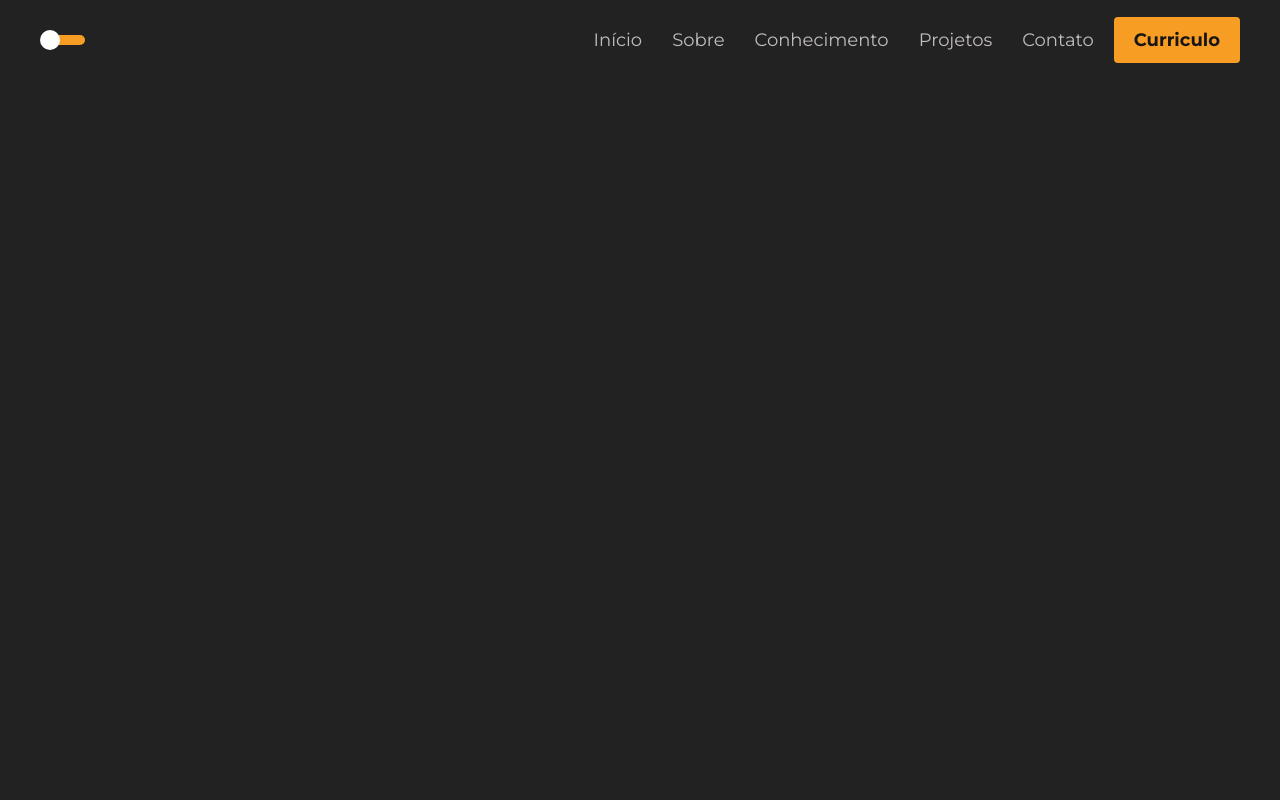
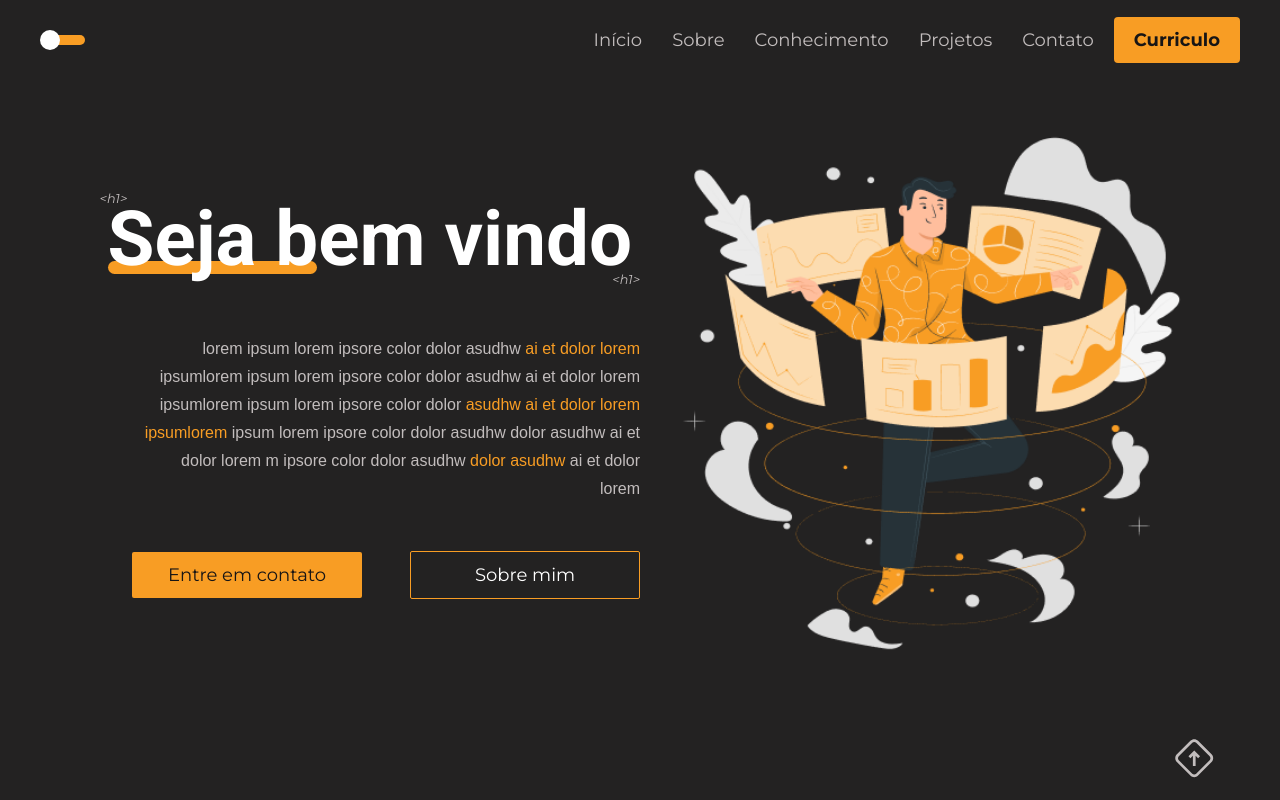
Before and after one commit to EduardooPV/portfolio, a Next.js app: page / in a window 1280 px wide. Built offline with nearby package versions, Linux system fonts and the light colour scheme.

Commit message:
Feat: index.js rendering with components

```diff
--- a/src/pages/index.tsx
+++ b/src/pages/index.tsx
@@ -1,12 +1,12 @@
+import { combineTheme, dark, light } from "../styles/theme";
+
+import { GlobalStyle } from "../styles/GlobalStyle";
+import { Hero } from "../components/Hero";
+import { Navbar } from "../components/Navbar";
 import React from "react";
-import { GlobalStyle } from "../styles/GlobalStyle";
-
 import { ThemeProvider } from "styled-components";
-import { combineTheme, dark, light } from "../styles/theme";
+import { WidthProvider } from "../utils/useWidth";
 import usePersistedState from '../utils/usePersistedState'
-import { WidthProvider } from "../utils/useWidth";
-
-import { Navbar } from "../components/Navbar";
 
 export default function Home() {
   const [theme, setTheme] = usePersistedState('theme', combineTheme(dark));
@@ -20,6 +20,7 @@ export default function Home() {
       <WidthProvider>
         <GlobalStyle />
         <Navbar toggleTheme={toggleTheme} theme={theme}/>
+        <Hero />
       </WidthProvider>
     </ThemeProvider>
   )
```
